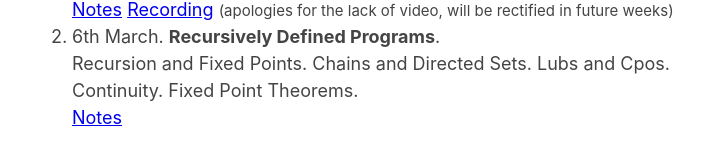
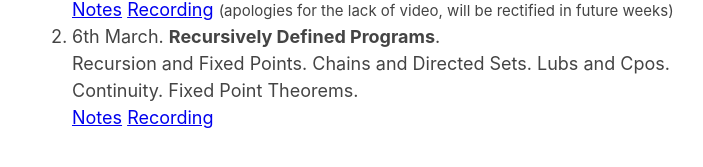
Before and after one commit to compsoc-edinburgh/typesig-website, a Jekyll site: the page pages/dt2024/index.html, which Jekyll copies as it is, in a window 1280 px wide. Shown: the part 428-595 px from the top of the page, without its empty margins (283-986 px from the left). Built offline with Jekyll 4.4.1, drawn with Linux system fonts in a browser that asks for light colours.

Commit message:
domain-theory: add recording for lec2

```diff
--- a/pages/dt2024/index.html
+++ b/pages/dt2024/index.html
@@ -21,7 +21,7 @@ Mondays and Wednesdays at 17:30, for about an hour. For now, we are in Appleton
   <a href="n1.pdf">Notes</a> <a href="https://youtu.be/_MpzKQY3uSI">Recording</a> <small>(apologies for the lack of video, will be rectified in future weeks)</small>
   </li>
 <li> 6th March. <b>Recursively Defined Programs</b>. <br> Recursion and Fixed Points. Chains and Directed Sets. Lubs and Cpos. Continuity. Fixed Point Theorems.<br>
-  <a href="n2.pdf">Notes</a>
+  <a href="n2.pdf">Notes</a> <a href="https://youtu.be/rY6bDRfDNCU">Recording</a>
   </li>
 </ol>
 
```
